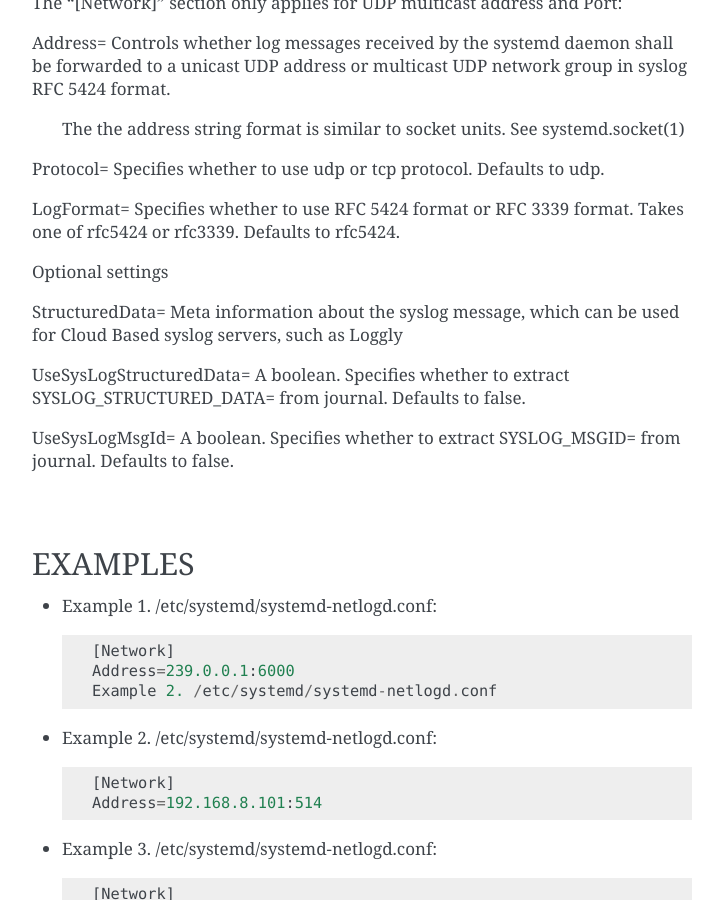
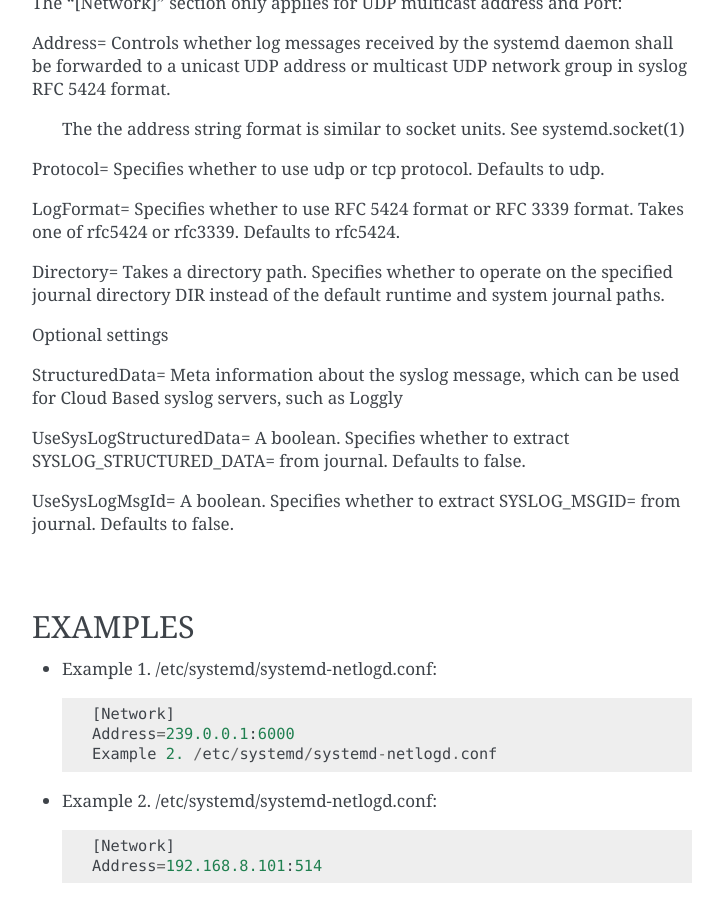
Before and after one commit to systemd/systemd-netlogd, a Sphinx documentation site: the page built from doc/index.rst, in a window 1280 px wide and 900 px high, scrolled down 615 px. Shown: the whole window, without its empty margins (388-1111 px from the left). Built offline with Sphinx 7.4.7, drawn with Linux system fonts in a browser that asks for light colours.

Commit message:
doc: Add Directory=

```diff
--- a/doc/index.rst
+++ b/doc/index.rst
@@ -38,6 +38,9 @@ This will create a user systemd-journal-netlog
 
 |   LogFormat=
           Specifies whether to use RFC 5424 format or RFC 3339 format. Takes one of rfc5424 or rfc3339. Defaults to rfc5424.
+
+|   Directory=
+          Takes a directory path. Specifies whether to operate on the specified journal directory DIR instead of the default runtime and system journal paths.
 
 |  Optional settings
 
```
